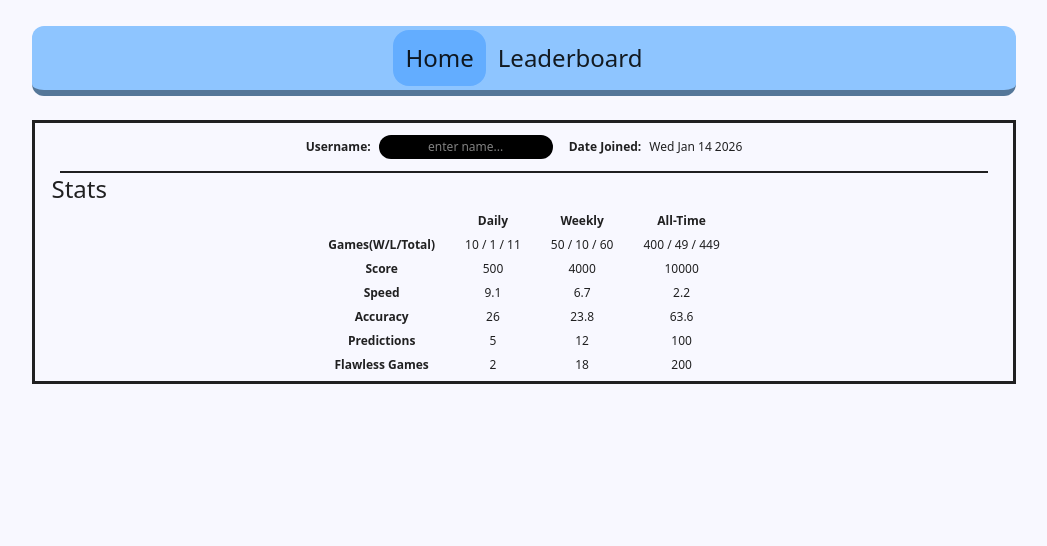
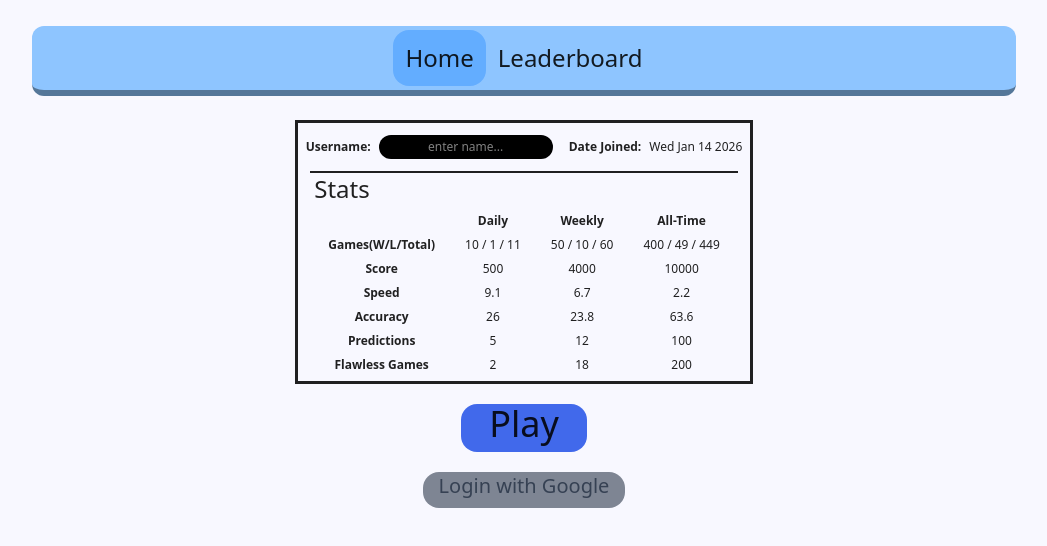
Before and after one commit to emanifesto/hangman, a React (Vite) app: page / in a window 1280 px wide. Shown: the top 546 px of the page, without its empty margins (116-1163 px from the left). Built offline with nearby package versions, Linux system fonts and the light colour scheme.

Commit message:
home page complete

```diff
--- a/src/App.tsx
+++ b/src/App.tsx
@@ -1,7 +1,6 @@
 import { useState } from 'react'
 import NavigationMenu from './components/nav.tsx'
-import Profile from './components/home/profile.tsx'
-
+import Home from './components/home.tsx'
 import './App.css'
 
 function App() {
@@ -11,7 +10,7 @@ function App() {
   return (
     <main className="m-auto w-4/5">
       <NavigationMenu menuSelection={menuSelection} setMenuSelection={setMenuSelection}>
-        <Profile />
+        <Home />
       </NavigationMenu>
     </main>
   )
--- /dev/null
+++ b/src/components/home.tsx
@@ -0,0 +1,13 @@
+import Profile from './home/profile.tsx'
+import PlayButton from './home/play.tsx'
+import LoginButton from './home/login.tsx'
+
+export default function Home(){
+    return(
+        <div className="flex gap-y-5 gap-x-[100%] flex-wrap justify-center">
+            <Profile />
+            <PlayButton />
+            <LoginButton />
+        </div>
+    )
+}
--- /dev/null
+++ b/src/components/home/login.tsx
@@ -0,0 +1,7 @@
+export default function LoginButton(){
+    return(
+        <button className=" px-4 size-fit pb-2 text-xl text-gray-700 rounded-2xl bg-gray-600/70">
+            Login with Google
+        </button>
+    )
+}
--- /dev/null
+++ b/src/components/home/play.tsx
@@ -0,0 +1,7 @@
+export default function PlayButton(){
+    return(
+        <button className=" px-7 size-fit pb-2 text-4xl rounded-2xl bg-blue-700/80">
+            Play
+        </button>
+    )
+}
--- a/src/components/home/profile.tsx
+++ b/src/components/home/profile.tsx
@@ -8,7 +8,7 @@ export default function Profile(){
     return(
         <div className="border-3 min-h-50 ">
             <User />
-            <div className="border-1 w-[95%] mx-auto"></div>
+            <div className="border w-[95%] mx-auto"></div>
             <Info />
         </div>
     )
```
